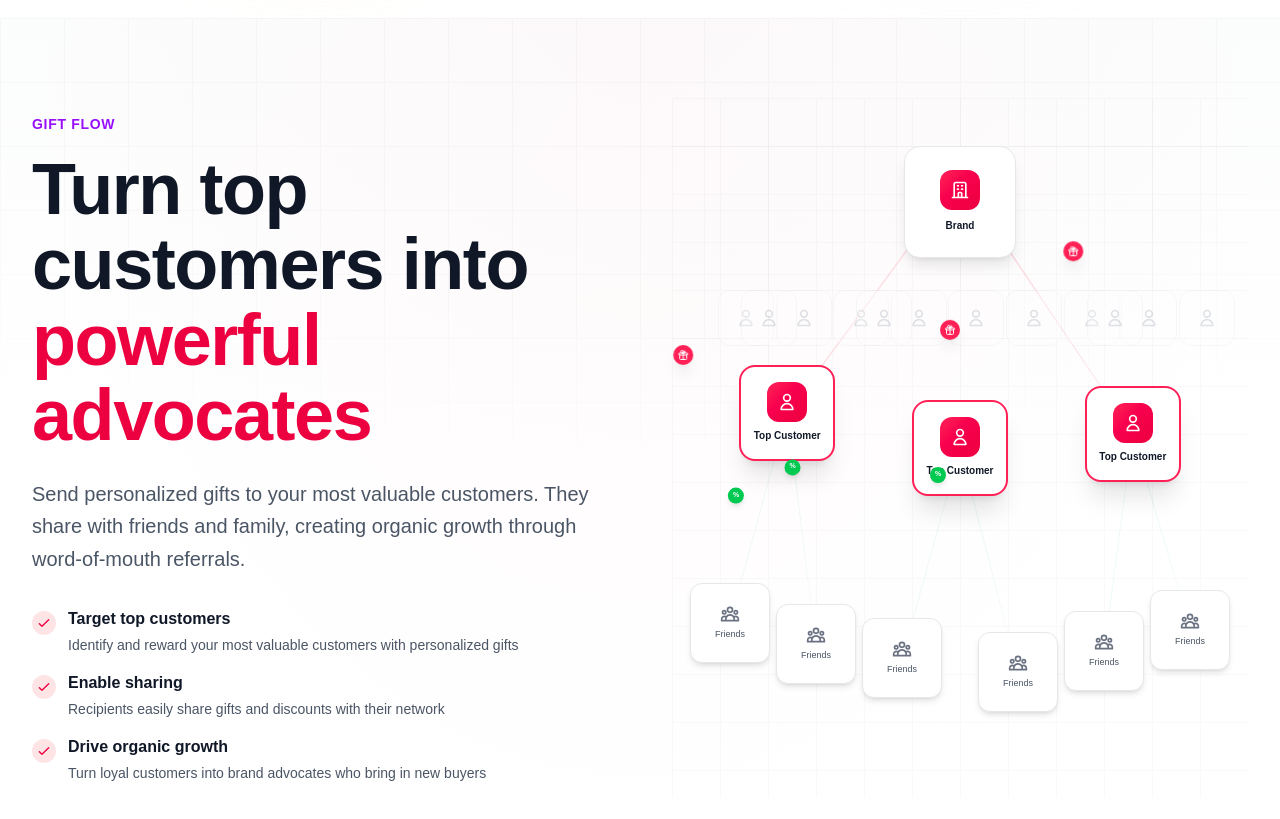
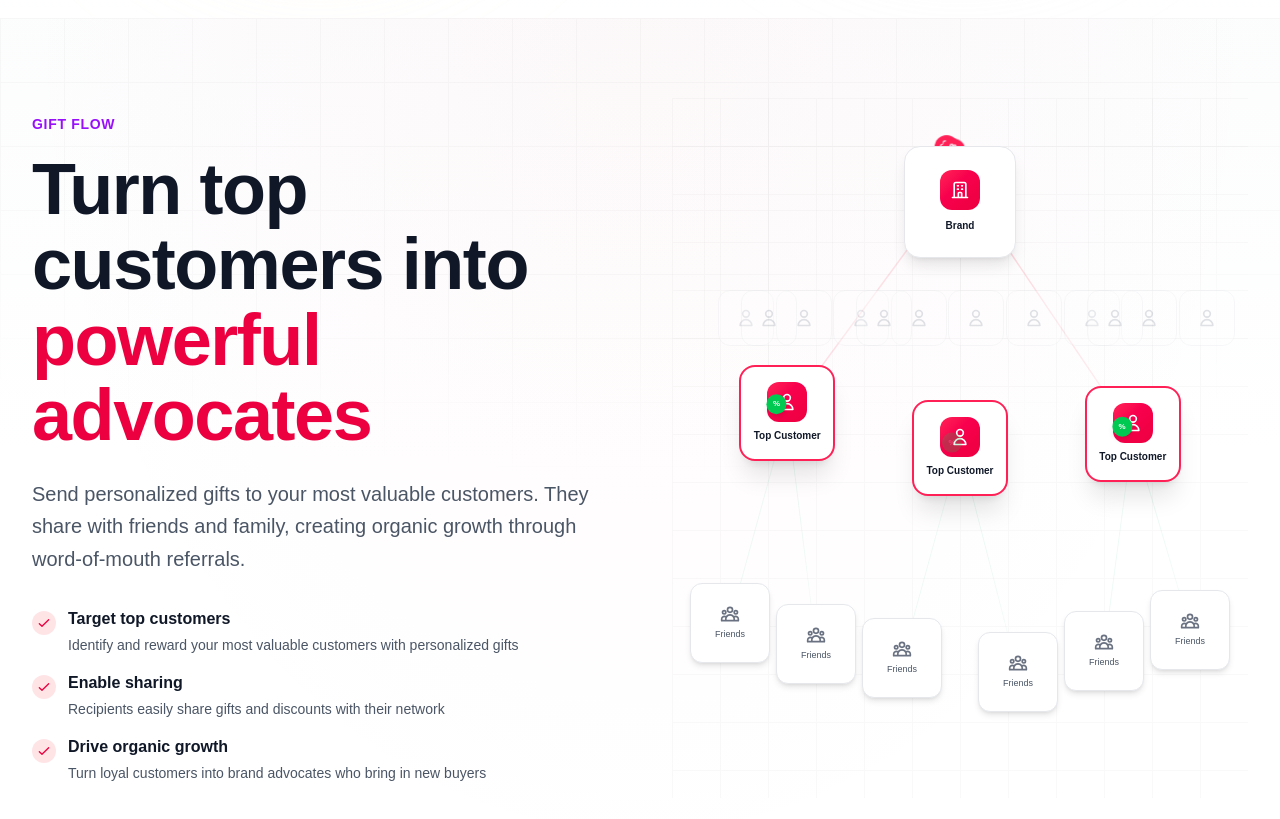
Before and after one commit to giftshop-app/giftshop-site, a Next.js app: page / in a window 1280 px wide. Shown: the part 1340-2159 px from the top of the page. Built offline with nearby package versions, Linux system fonts and the light colour scheme.

Commit message:
Simplify gift flow animation - sequential flow with cleaner paths

```diff
--- a/app/globals.css
+++ b/app/globals.css
@@ -97,14 +97,14 @@ body {
     transform: translate(-50%, -50%) translate(0, 0);
     opacity: 0;
   }
-  5% {
+  10% {
     opacity: 1;
   }
-  95% {
+  90% {
     opacity: 1;
   }
   100% {
-    transform: translate(-50%, -50%) translate(-300px, 235px);
+    transform: translate(-50%, -50%) translate(-30%, 23.5%);
     opacity: 0;
   }
 }
@@ -114,14 +114,14 @@ body {
     transform: translate(-50%, -50%) translate(0, 0);
     opacity: 0;
   }
-  5% {
+  10% {
     opacity: 1;
   }
-  95% {
+  90% {
     opacity: 1;
   }
   100% {
-    transform: translate(-50%, -50%) translate(0, 270px);
+    transform: translate(-50%, -50%) translate(0, 27%);
     opacity: 0;
   }
 }
@@ -131,14 +131,14 @@ body {
     transform: translate(-50%, -50%) translate(0, 0);
     opacity: 0;
   }
-  5% {
+  10% {
     opacity: 1;
   }
-  95% {
+  90% {
     opacity: 1;
   }
   100% {
-    transform: translate(-50%, -50%) translate(300px, 256px);
+    transform: translate(-50%, -50%) translate(30%, 25.6%);
     opacity: 0;
   }
 }
@@ -148,14 +148,14 @@ body {
     transform: translate(-50%, -50%) translate(0, 0);
     opacity: 0;
   }
-  5% {
+  10% {
     opacity: 1;
   }
-  95% {
+  90% {
     opacity: 1;
   }
   100% {
-    transform: translate(-50%, -50%) translate(-100px, 210px);
+    transform: translate(-50%, -50%) translate(-10%, 21%);
     opacity: 0;
   }
 }
@@ -165,14 +165,14 @@ body {
     transform: translate(-50%, -50%) translate(0, 0);
     opacity: 0;
   }
-  5% {
+  10% {
     opacity: 1;
   }
-  95% {
+  90% {
     opacity: 1;
   }
   100% {
-    transform: translate(-50%, -50%) translate(50px, 231px);
+    transform: translate(-50%, -50%) translate(10%, 23.1%);
     opacity: 0;
   }
 }
@@ -182,14 +182,14 @@ body {
     transform: translate(-50%, -50%) translate(0, 0);
     opacity: 0;
   }
-  5% {
+  10% {
     opacity: 1;
   }
-  95% {
+  90% {
     opacity: 1;
   }
   100% {
-    transform: translate(-50%, -50%) translate(-100px, 250px);
+    transform: translate(-50%, -50%) translate(-5%, 21.7%);
     opacity: 0;
   }
 }
@@ -210,27 +210,27 @@ body {
 }
 
 .animate-flow-gift-left {
-  animation: flow-gift-left 2.5s ease-in-out infinite;
+  animation: flow-gift-left 3s ease-in-out infinite;
 }
 
 .animate-flow-gift-center {
-  animation: flow-gift-center 2.5s ease-in-out infinite;
+  animation: flow-gift-center 3s ease-in-out infinite;
 }
 
 .animate-flow-gift-right {
-  animation: flow-gift-right 2.5s ease-in-out infinite;
+  animation: flow-gift-right 3s ease-in-out infinite;
 }
 
 .animate-flow-discount-1 {
-  animation: flow-discount-1 2s ease-in-out infinite;
+  animation: flow-discount-1 2.5s ease-in-out infinite;
 }
 
 .animate-flow-discount-2 {
-  animation: flow-discount-2 2s ease-in-out infinite;
+  animation: flow-discount-2 2.5s ease-in-out infinite;
 }
 
 .animate-flow-discount-3 {
-  animation: flow-discount-3 2s ease-in-out infinite;
+  animation: flow-discount-3 2.5s ease-in-out infinite;
 }
 
 .animate-fade-in-delay {
--- a/app/page.tsx
+++ b/app/page.tsx
@@ -487,29 +487,29 @@ export default function Home() {
                 ))}
               </div>
 
-              {/* Animated Gift Icons - Starting from Brand */}
+              {/* Animated Gift Icons - One at a time from Brand to Top Customers */}
               <div className="absolute top-12 left-1/2 transform -translate-x-1/2 z-25">
                 <div className={`animate-flow-gift-left`} style={{ animationDelay: '0s' }}>
-                  <div className="h-5 w-5 rounded-full bg-rose-500 flex items-center justify-center shadow-lg">
-                    <svg className="h-3 w-3 text-white" fill="none" stroke="currentColor" viewBox="0 0 24 24">
+                  <div className="h-6 w-6 rounded-full bg-rose-500 flex items-center justify-center shadow-lg">
+                    <svg className="h-4 w-4 text-white" fill="none" stroke="currentColor" viewBox="0 0 24 24">
                       <path strokeLinecap="round" strokeLinejoin="round" strokeWidth={2} d="M12 8v13m0-13V6a2 2 0 112 2h-2zm0 0V5.5A2.5 2.5 0 109.5 8H12zm-7 4h14M5 12a2 2 0 110-4h14a2 2 0 110 4M5 12v7a2 2 0 002 2h10a2 2 0 002-2v-7" />
                     </svg>
                   </div>
                 </div>
               </div>
               <div className="absolute top-12 left-1/2 transform -translate-x-1/2 z-25">
-                <div className={`animate-flow-gift-center`} style={{ animationDelay: '0.4s' }}>
-                  <div className="h-5 w-5 rounded-full bg-rose-500 flex items-center justify-center shadow-lg">
-                    <svg className="h-3 w-3 text-white" fill="none" stroke="currentColor" viewBox="0 0 24 24">
+                <div className={`animate-flow-gift-center`} style={{ animationDelay: '1s' }}>
+                  <div className="h-6 w-6 rounded-full bg-rose-500 flex items-center justify-center shadow-lg">
+                    <svg className="h-4 w-4 text-white" fill="none" stroke="currentColor" viewBox="0 0 24 24">
                       <path strokeLinecap="round" strokeLinejoin="round" strokeWidth={2} d="M12 8v13m0-13V6a2 2 0 112 2h-2zm0 0V5.5A2.5 2.5 0 109.5 8H12zm-7 4h14M5 12a2 2 0 110-4h14a2 2 0 110 4M5 12v7a2 2 0 002 2h10a2 2 0 002-2v-7" />
                     </svg>
                   </div>
                 </div>
               </div>
               <div className="absolute top-12 left-1/2 transform -translate-x-1/2 z-25">
-                <div className={`animate-flow-gift-right`} style={{ animationDelay: '0.8s' }}>
-                  <div className="h-5 w-5 rounded-full bg-rose-500 flex items-center justify-center shadow-lg">
-                    <svg className="h-3 w-3 text-white" fill="none" stroke="currentColor" viewBox="0 0 24 24">
+                <div className={`animate-flow-gift-right`} style={{ animationDelay: '2s' }}>
+                  <div className="h-6 w-6 rounded-full bg-rose-500 flex items-center justify-center shadow-lg">
+                    <svg className="h-4 w-4 text-white" fill="none" stroke="currentColor" viewBox="0 0 24 24">
                       <path strokeLinecap="round" strokeLinejoin="round" strokeWidth={2} d="M12 8v13m0-13V6a2 2 0 112 2h-2zm0 0V5.5A2.5 2.5 0 109.5 8H12zm-7 4h14M5 12a2 2 0 110-4h14a2 2 0 110 4M5 12v7a2 2 0 002 2h10a2 2 0 002-2v-7" />
                     </svg>
                   </div>
@@ -534,25 +534,25 @@ export default function Home() {
                 </div>
               ))}
 
-              {/* Animated Discount Icons - Starting from Top Customers */}
+              {/* Animated Discount Icons - One from each Top Customer to Friends */}
               <div className="absolute top-[45%] left-[20%] transform -translate-x-1/2 -translate-y-1/2 z-25">
-                <div className={`animate-flow-discount-1`} style={{ animationDelay: '2s' }}>
-                  <div className="h-4 w-4 rounded-full bg-green-500 flex items-center justify-center shadow-md">
-                    <span className="text-[7px] font-bold text-white">%</span>
-                  </div>
-                </div>
-              </div>
-              <div className="absolute top-[45%] left-[20%] transform -translate-x-1/2 -translate-y-1/2 z-25">
-                <div className={`animate-flow-discount-2`} style={{ animationDelay: '2.2s' }}>
-                  <div className="h-4 w-4 rounded-full bg-green-500 flex items-center justify-center shadow-md">
-                    <span className="text-[7px] font-bold text-white">%</span>
+                <div className={`animate-flow-discount-1`} style={{ animationDelay: '3.5s' }}>
+                  <div className="h-5 w-5 rounded-full bg-green-500 flex items-center justify-center shadow-md">
+                    <span className="text-[8px] font-bold text-white">%</span>
                   </div>
                 </div>
               </div>
               <div className="absolute top-[50%] left-[50%] transform -translate-x-1/2 -translate-y-1/2 z-25">
-                <div className={`animate-flow-discount-3`} style={{ animationDelay: '2.4s' }}>
-                  <div className="h-4 w-4 rounded-full bg-green-500 flex items-center justify-center shadow-md">
-                    <span className="text-[7px] font-bold text-white">%</span>
+                <div className={`animate-flow-discount-2`} style={{ animationDelay: '4.5s' }}>
+                  <div className="h-5 w-5 rounded-full bg-green-500 flex items-center justify-center shadow-md">
+                    <span className="text-[8px] font-bold text-white">%</span>
+                  </div>
+                </div>
+              </div>
+              <div className="absolute top-[48%] left-[80%] transform -translate-x-1/2 -translate-y-1/2 z-25">
+                <div className={`animate-flow-discount-3`} style={{ animationDelay: '5.5s' }}>
+                  <div className="h-5 w-5 rounded-full bg-green-500 flex items-center justify-center shadow-md">
+                    <span className="text-[8px] font-bold text-white">%</span>
                   </div>
                 </div>
               </div>
```
